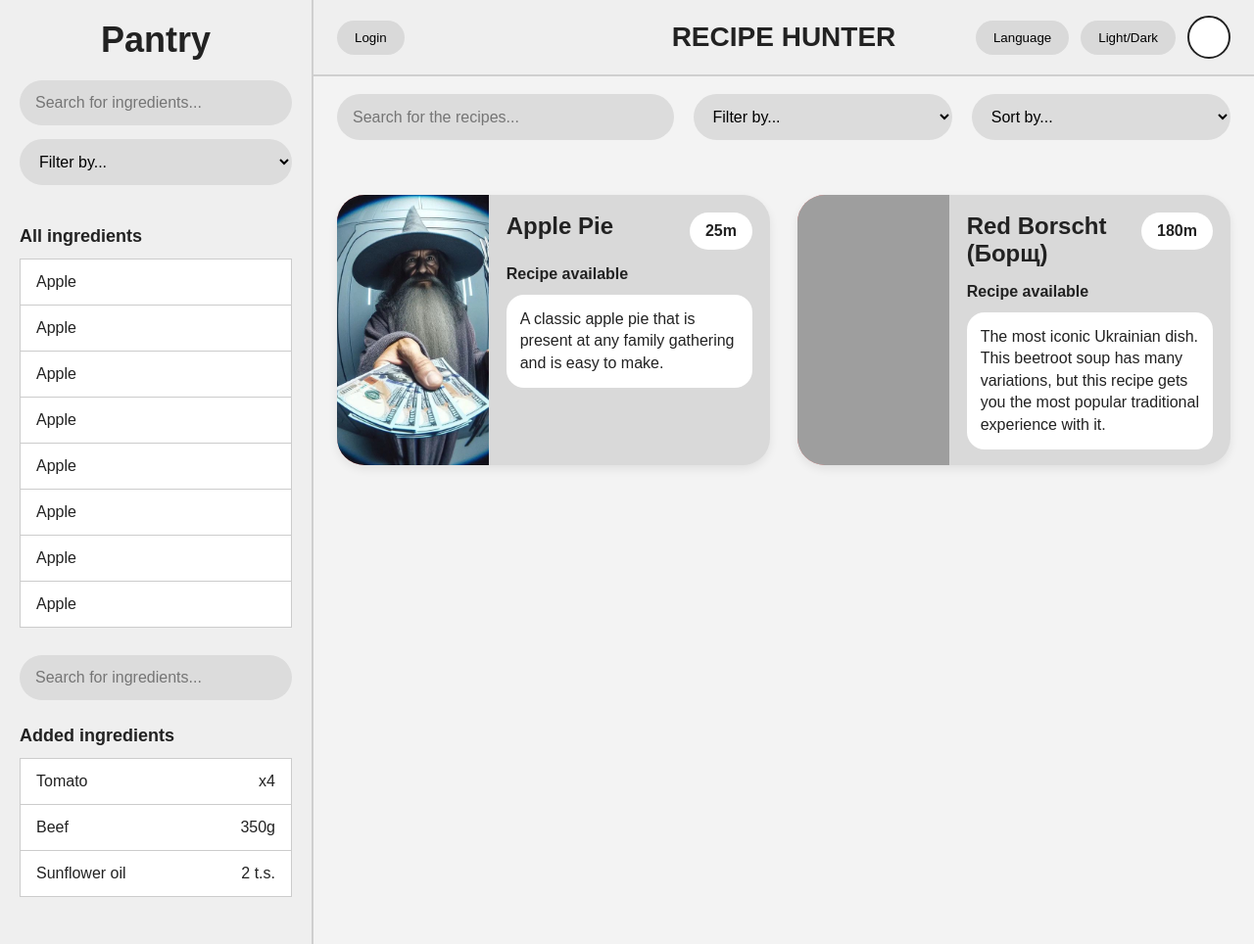
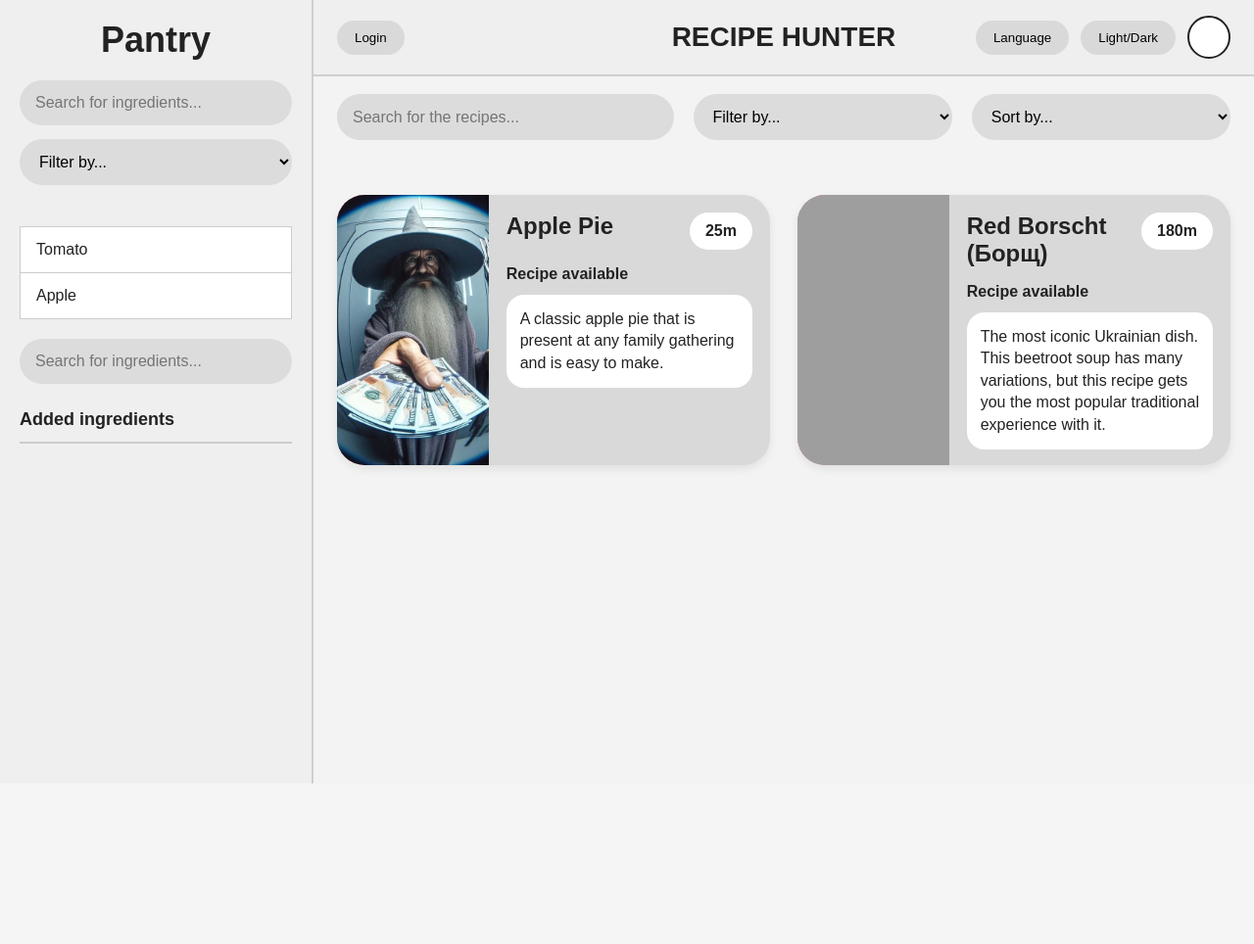
Before and after one commit to Tylonos/Recipe-Hunter, a Django app: page /recipes/ in a window 1280 px wide. Shown: the whole page at 98% size. After the commit the page ends 800 px from the top, so only its background shows below. Run offline with Django 5.2, Linux system fonts and the light colour scheme; data comes from the database, SQL or seed files in the repository; both versions use the stored data as it was after the commit; grey boxes are pictures that could not be loaded.

Commit message:
I have modified the Pantry, the ingredients are taken from the database now

```diff
--- a/recipes/models.py
+++ b/recipes/models.py
@@ -1,4 +1,13 @@
 from django.db import models
+
+
+from django.db import models
+
+class Ingredient(models.Model):
+    name = models.CharField(max_length=100, unique=True)
+
+    def __str__(self):
+        return self.name
 
 
 class Recipe(models.Model):
@@ -10,3 +19,12 @@ class Recipe(models.Model):
 
     def __str__(self):
         return self.title
+
+
+class RecipeIngredient(models.Model):
+    recipe = models.ForeignKey(Recipe, on_delete=models.CASCADE, related_name="recipe_ingredients")
+    ingredient = models.ForeignKey(Ingredient, on_delete=models.CASCADE)
+    amount = models.CharField(max_length=50, blank=True)
+
+    def __str__(self):
+        return f"{self.ingredient.name} for {self.recipe.title}"
--- a/recipes/static/recipes/style.css
+++ b/recipes/static/recipes/style.css
@@ -64,11 +64,39 @@ body {
     padding: 14px 16px;
     border-bottom: 1px solid #ccc;
     font-size: 16px;
+    cursor: pointer;
 }
 
 .ingredient-list li:last-child {
     border-bottom: none;
 }
+
+.all-ingredients {
+    margin-bottom: 20px;
+}
+
+.added-ingredients {
+    list-style: none;
+    padding: 0;
+    margin: 0 0 20px 0;
+    background-color: white;
+    border: 1px solid #ccc;
+}
+
+.added-ingredients li {
+    display: flex;
+    justify-content: space-between;
+    padding: 14px 16px;
+    border-bottom: 1px solid #ccc;
+    font-size: 16px;
+    cursor: pointer;
+}
+
+.added-ingredients li:last-child {
+    border-bottom: none;
+}
+
+/* ========================= */
 
 .main-content {
     padding: 0;
--- a/recipes/templates/recipes/recipe_list.html
+++ b/recipes/templates/recipes/recipe_list.html
@@ -19,28 +19,22 @@
                 </select>
             </div>
 
-            <div class="sidebar-section">
-                <h3>All ingredients</h3>
+            <div class="all-ingredients">
                 <ul class="ingredient-list">
-                    <li>Apple</li>
-                    <li>Apple</li>
-                    <li>Apple</li>
-                    <li>Apple</li>
-                    <li>Apple</li>
-                    <li>Apple</li>
-                    <li>Apple</li>
-                    <li>Apple</li>
+                    {% for ingredient in ingredients %}
+                        <li class="ingredient-item" data-id="{{ ingredient.id }}">
+                            {{ ingredient.name }}
+                        </li>
+                    {% endfor %}
                 </ul>
             </div>
 
             <div class="sidebar-section">
                 <input type="text" placeholder="Search for ingredients...">
                 <h3>Added ingredients</h3>
-                <ul class="ingredient-list">
-                    <li><span>Tomato</span><span>x4</span></li>
-                    <li><span>Beef</span><span>350g</span></li>
-                    <li><span>Sunflower oil</span><span>2 t.s.</span></li>
-                </ul>
+
+                <!-- FIXED: correct class + empty list -->
+                <ul class="added-ingredients"></ul>
             </div>
         </aside>
 
@@ -104,5 +98,25 @@
             </section>
         </main>
     </div>
+
+    <!-- JavaScript for ingredient selection -->
+    <script>
+        const addedList = document.querySelector(".added-ingredients");
+        const ingredientItems = document.querySelectorAll(".ingredient-item");
+
+        ingredientItems.forEach(item => {
+            item.addEventListener("click", () => {
+                const name = item.textContent.trim();
+                const amount = prompt(`How much ${name}?`);
+
+                if (!amount) return;
+
+                const li = document.createElement("li");
+                li.textContent = `${name} — ${amount}`;
+                addedList.appendChild(li);
+            });
+        });
+    </script>
+
 </body>
 </html>
--- a/recipes/views.py
+++ b/recipes/views.py
@@ -1,11 +1,13 @@
 from django.shortcuts import render, get_object_or_404
-from .models import Recipe
-
+from .models import Recipe, Ingredient
 
 def recipe_list(request):
     recipes = Recipe.objects.all()
-    return render(request, 'recipes/recipe_list.html', {'recipes': recipes})
-
+    ingredients = Ingredient.objects.all()
+    return render(request, 'recipes/recipe_list.html', {
+        'recipes': recipes,
+        'ingredients': ingredients
+    })
 
 def recipe_detail(request, recipe_id):
     recipe = get_object_or_404(Recipe, id=recipe_id)
```
Also changed, not shown: recipes/admin.py (+9 -2 lines), recipes/templates/recipes/recipe_detail.html (+6 -5 lines), db.sqlite3.
